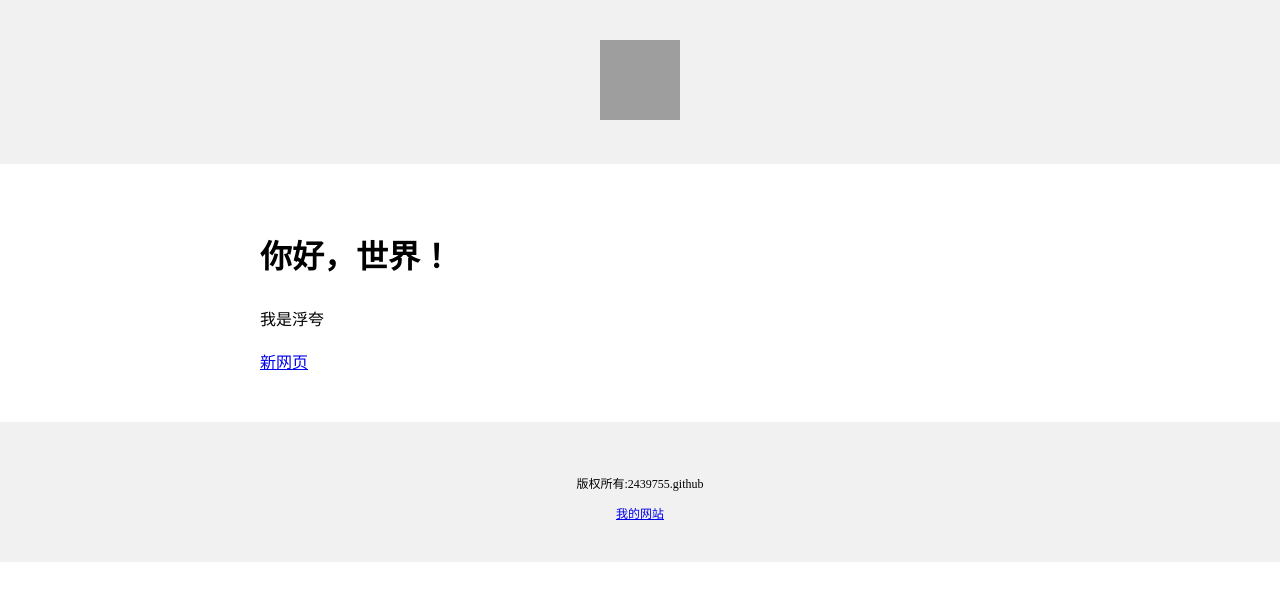
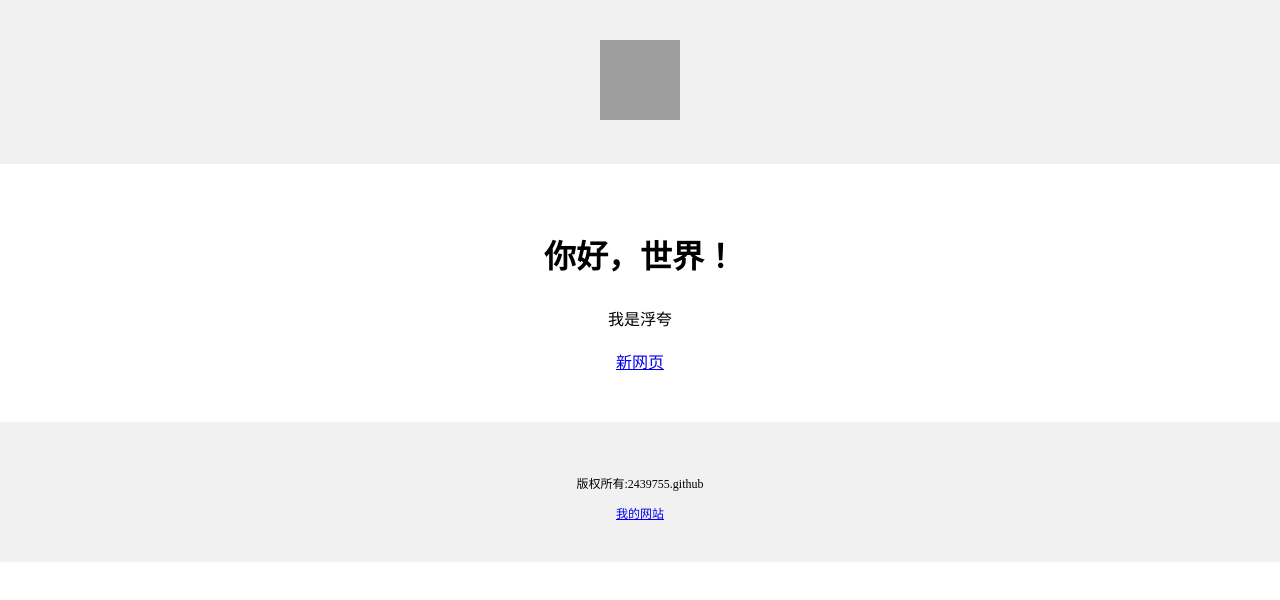
Before and after one commit to 2439755/qaz1-one, a plain HTML site: page index.html in a window 1280 px wide. Drawn offline with Linux system fonts and the light colour scheme; grey boxes are pictures that could not be loaded.

Commit message:
Update index.html

```diff
--- a/index.html
+++ b/index.html
@@ -7,7 +7,7 @@
 </head>
 <body style="margin:0;">
 <div style="background-color:#f1f1f1;text-align:center;padding:40px;"><img alt="浮夸" src="https://s1.ax1x.com/2022/07/29/vPfdmV.jpg" width="80px" height="80px">  </div>
-<div style="max-width:760px;margin:30px auto;padding:15px;line-height:1.7;"
+<div style="text-align:center;max-width:760px;margin:30px auto;padding:15px;line-height:1.7;"
 >
 <h1>你好，世界！</h1>
 <p>我是浮夸</p>
```
